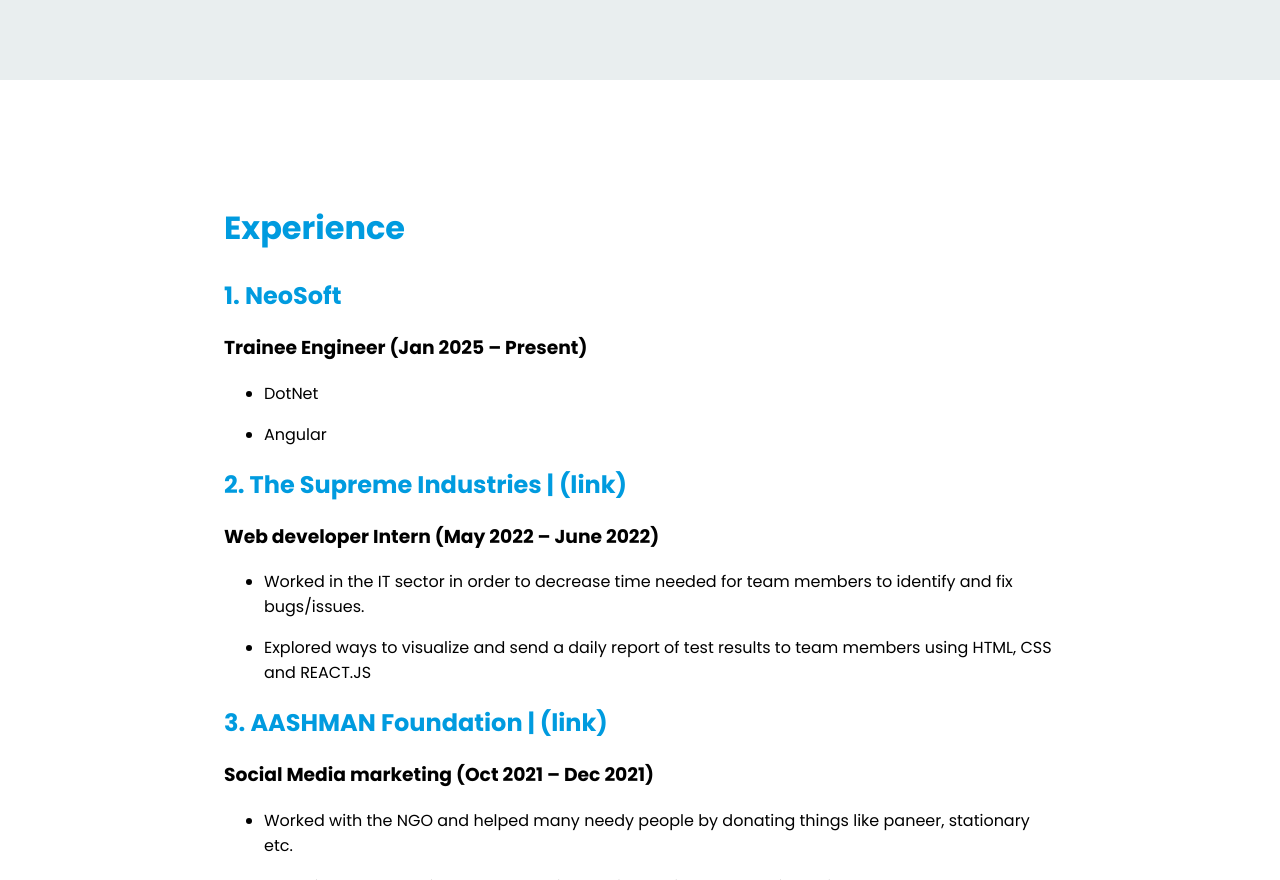
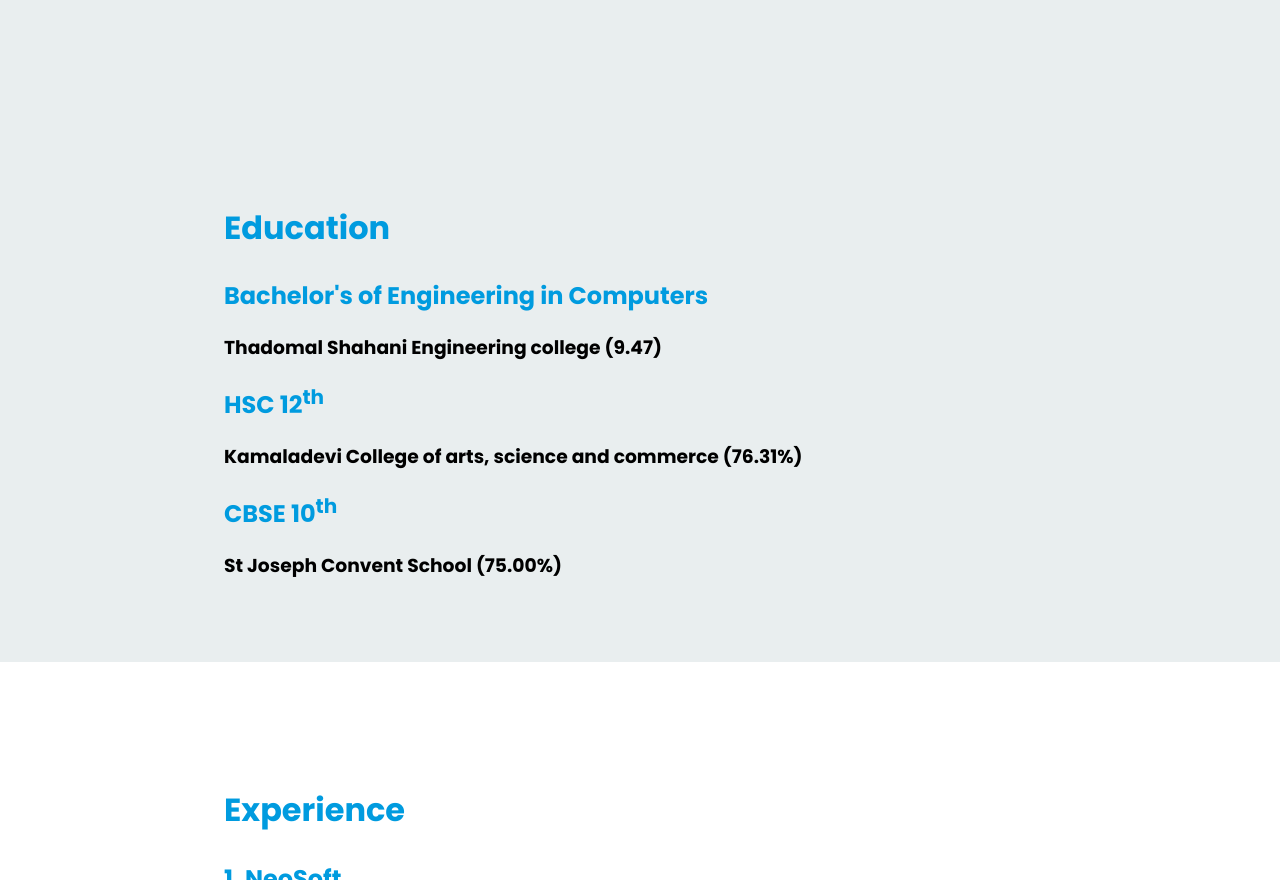
Before and after one commit to Pratikkithani/PortFolio-web, a plain HTML site: page index.html in a window 1280 px wide. Shown: the part 991-1871 px from the top of the page. Drawn offline with Linux system fonts and the light colour scheme; files whose address does not match are found by name.

Commit message:
commit main

```diff
--- a/index.html
+++ b/index.html
@@ -49,6 +49,22 @@
     <section id="about">
         <h1>About Me</h1>
         <p>My name is Pratik Kithani. I am currently working at NeoSoft. I completed B.E. in computers with CGPA of 9.47 from Thadomal Shahani Engineering College. I am skilled in Html5, Css3 and JavaScript and I have good knowlege of java. I am a fast learner and I have got some good grasping skills. I am also a self motivated person who is punctual all the time. One of my strength is my dedication to meeting deadlines. I take great pride in completing tasks on time.</p>
+    </section>
+
+    <section id="education">
+        <h1>Education</h1>
+        <div>
+            <h2>Bachelor's of Engineering in Computers</h2>
+            <h3>Thadomal Shahani Engineering college (9.47)</h3>
+        </div>
+        <div>
+            <h2>HSC 12<sup>th</sup></h2>
+            <h3>Kamaladevi College of arts, science and commerce (76.31%)</h3>
+        </div>
+        <div>
+            <h2>CBSE 10<sup>th</sup></h2>
+            <h3>St Joseph Convent School (75.00%)</h3>
+        </div>
     </section>
 
     <section id="experience">
--- a/scripts/script.js
+++ b/scripts/script.js
@@ -21,6 +21,7 @@ const button = document.getElementById("darkmode");
 button.addEventListener("click", () => {
     document.body.classList.toggle("dark-mode");
     document.getElementById('about').classList.toggle("dark-mode");
+    document.getElementById('education').classList.toggle("dark-mode");
     document.getElementById('projects').classList.toggle("dark-mode");
     document.getElementById('certifications').classList.toggle("dark-mode");
     document.getElementById('logos').classList.toggle("dark-mode");
@@ -38,7 +39,6 @@ button.addEventListener("click", () => {
         button.src = "images/night-mode.png";
         document.body.classList.add("light-mode");
     }
-
     burger.classList.toggle('burger-color');
 });
 
--- a/styles/styles.css
+++ b/styles/styles.css
@@ -161,6 +161,7 @@ h1 {
     transition: 0.2s ease-in;
 }
 
+#education,
 #about,
 #projects,
 #certifications,
@@ -196,6 +197,7 @@ h1 {
 }
 
 #about h1,
+#education h1,
 #experience h1,
 #projects h1,
 #tech h1,
@@ -204,6 +206,7 @@ h1 {
     font-size: 32px;
 }
 
+#education h2,
 #experience h2,h2 a,
 #projects h2,h2 a,
 #certifications h2,h2 a{
```
